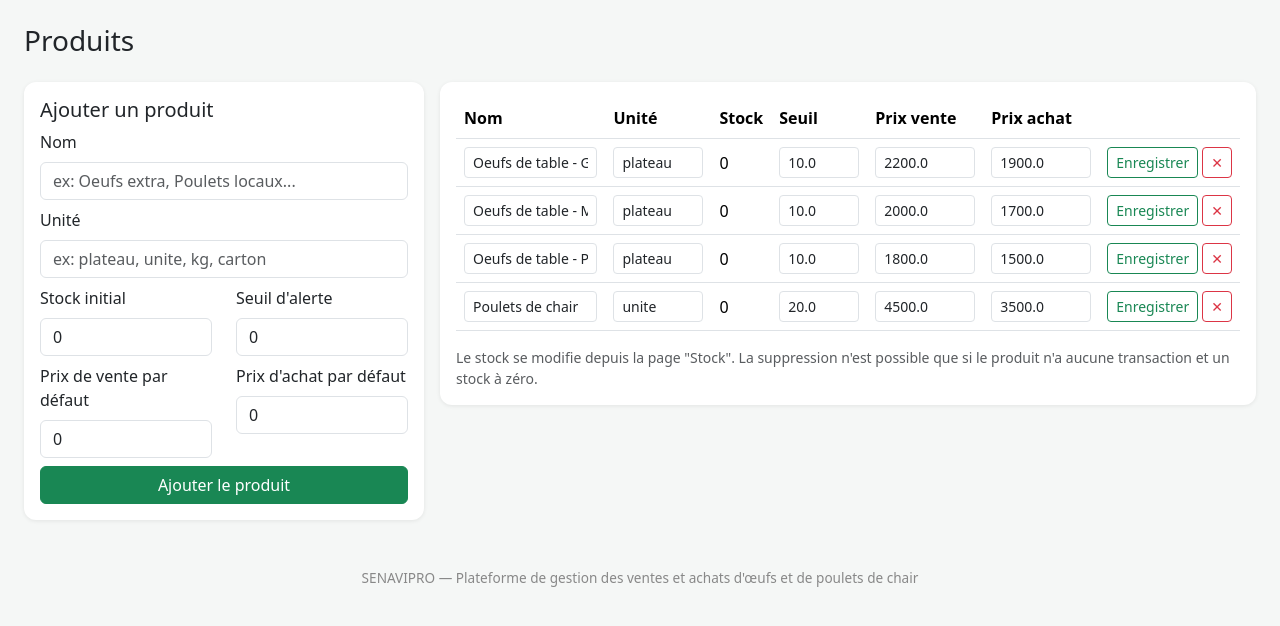
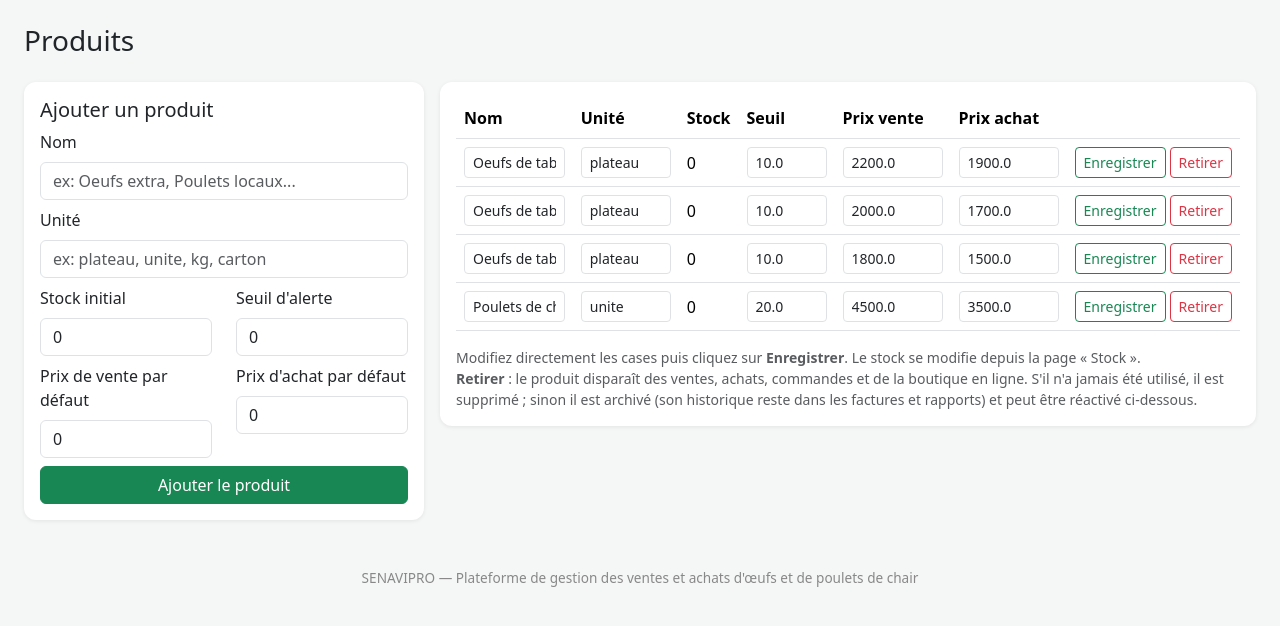
Before and after one commit to Bayegaye/senavipro, a Flask app: page /produits in a window 1280 px wide; the page is wider, and only the part inside the window is pictured. Shown: the part 104-730 px from the top of that part. Run offline with Flask 3, Linux system fonts and the light colour scheme; a user stored in the database is signed in; data comes from the database, SQL or seed files in the repository; parts of the project's set-up code (start-up, migrations or seed data) failed here and were passed over; some libraries are stand-ins or nearby versions.

Commit message:
Produits : retirer (archiver) ou réactiver un produit, renommage des produits par défaut
- Bouton « Retirer » : suppression définitive si le produit n'a jamais servi,
  sinon archivage (masqué des ventes, achats, commandes, pertes et de la
  boutique en ligne, historique conservé) ; section « Produits retirés »
  avec bouton « Réactiver ».
- Les produits par défaut sont repérés par une clé stable (seed_key) : ils
  ne sont plus recréés au démarrage après un renommage ou un retrait.
- Migration automatique des colonnes products.actif et products.seed_key.
- Contrôle des doublons de nom sans tenir compte des majuscules.

Co-Authored-By: Claude Opus 5.5 <noreply@anthropic.com>
Claude-Session: https://claude.ai/code/session_01QDxbY5A4vok2xej1191mkz

```diff
--- a/app.py
+++ b/app.py
@@ -151,6 +151,9 @@ def _ensure_schema_upgrades():
     _ensure_column(inspector, "transactions", "sale_id", "INTEGER")
     _ensure_column(inspector, "orders", "sale_id", "INTEGER")
     _ensure_column(inspector, "orders", "order_group_id", "INTEGER")
+    # Produits : retrait (archivage) et identifiant stable des produits par défaut
+    _ensure_column(inspector, "products", "actif", "BOOLEAN NOT NULL DEFAULT TRUE")
+    _ensure_column(inspector, "products", "seed_key", "VARCHAR(64)")
 
 
 def _ensure_frais_livraison_fixe():
@@ -447,7 +450,7 @@ def commander():
     }
     produits = [
         p for p in (
-            Product.query.filter(Product.prix_vente_defaut > 0)
+            Product.query.filter(Product.prix_vente_defaut > 0, Product.actif.is_(True))
             .order_by(Product.name)
             .all()
         )
@@ -768,7 +771,7 @@ def dashboard():
     dernieres_transactions = (
         Transaction.query.order_by(Transaction.created_at.desc()).limit(8).all()
     )
-    alertes_stock = [p for p in produits if p.stock <= p.seuil_alerte]
+    alertes_stock = [p for p in produits if p.actif and p.stock <= p.seuil_alerte]
 
     return render_template(
         "dashboard.html",
@@ -828,6 +831,9 @@ def _create_transaction(type_):
     product = db.session.get(Product, product_id)
     if not product:
         flash("Produit introuvable.", "danger")
+        return
+    if not product.actif:
+        flash(f"Le produit « {product.name} » est retiré : réactivez-le dans Produits pour l'utiliser.", "danger")
         return
 
     if type_ == "vente" and product.stock < quantity:
@@ -1153,8 +1159,8 @@ def nouvelle_vente():
         for ligne in lignes:
             pid = ligne["product_id"]
             product = db.session.get(Product, pid)
-            if not product:
-                flash("Un des produits sélectionnés est introuvable.", "danger")
+            if not product or not product.actif:
+                flash("Un des produits sélectionnés est introuvable ou retiré.", "danger")
                 return redirect(url_for("nouvelle_vente"))
             produits_par_id[pid] = product
             stock_demande[pid] = stock_demande.get(pid, 0) + ligne["quantity"]
@@ -1276,8 +1282,8 @@ def commandes():
         # retrouve le client existant ou on le crée à la volée.
         client = _get_or_create_client(client_name)
         product = db.session.get(Product, product_id)
-        if not product:
-            flash("Produit introuvable.", "danger")
+        if not product or not product.actif:
+            flash("Produit introuvable ou retiré.", "danger")
             return redirect(url_for("commandes"))
 
         disponible = _stock_disponible(product)
@@ -1736,8 +1742,12 @@ def produits():
 
         if not name or not unit:
             flash("Le nom et l'unité sont obligatoires.", "danger")
-        elif Product.query.filter_by(name=name).first():
-            flash("Un produit avec ce nom existe déjà.", "danger")
+        elif (existant := Product.query.filter(db.func.lower(Product.name) == name.lower()).first()):
+            if existant.actif:
+                flash("Un produit avec ce nom existe déjà.", "danger")
+            else:
+                flash(f"Le produit « {existant.name} » existe déjà mais est retiré : "
+                      "cliquez sur « Réactiver » dans la liste.", "warning")
         else:
             p = Product(
                 name=name, unit=unit, stock=stock_initial, seuil_alerte=seuil_alerte,
@@ -1748,8 +1758,12 @@ def produits():
             flash(f"Produit « {name} » ajouté.", "success")
         return redirect(url_for("produits"))
 
-    liste = Product.query.order_by(Product.name).all()
-    return render_template("produits.html", liste=liste)
+    tous = Product.query.order_by(Product.name).all()
+    return render_template(
+        "produits.html",
+        liste=[p for p in tous if p.actif],
+        retires=[p for p in tous if not p.actif],
+    )
 
 
 @app.route("/produits/<int:pid>/modifier", methods=["POST"])
@@ -1769,6 +1783,11 @@ def modifier_produit(pid):
         flash("Valeurs numériques invalides.", "danger")
         return redirect(url_for("produits"))
 
+    if name and name.lower() != p.name.lower():
+        doublon = Product.query.filter(db.func.lower(Product.name) == name.lower(), Product.id != p.id).first()
+        if doublon:
+            flash(f"Un autre produit s'appelle déjà « {doublon.name} ».", "danger")
+            return redirect(url_for("produits"))
     if name:
         p.name = name
     if unit:
@@ -1781,20 +1800,62 @@ def modifier_produit(pid):
     return redirect(url_for("produits"))
 
 
+def _produit_a_un_historique(p):
+    """Vrai si le produit est utilisé par au moins une vente/achat, une
+    commande ou une perte : il ne peut alors pas être effacé de la base
+    (les factures et rapports en ont besoin), seulement retiré."""
+    return (
+        p.transactions.count() > 0
+        or Order.query.filter_by(product_id=p.id).count() > 0
+        or Loss.query.filter_by(product_id=p.id).count() > 0
+    )
+
+
 @app.route("/produits/<int:pid>/supprimer", methods=["POST"])
 @login_required
 @admin_required
 def supprimer_produit(pid):
+    """Retire un produit de la vente. S'il n'a jamais servi (aucune vente,
+    achat, commande ni perte) et n'est pas un produit par défaut, il est
+    supprimé définitivement ; sinon il est archivé : masqué des formulaires
+    et de la boutique en ligne mais conservé pour l'historique."""
     p = db.session.get(Product, pid)
-    if p:
-        if p.transactions.count() > 0:
-            flash("Impossible de supprimer : des transactions y sont liées à ce produit.", "danger")
-        elif p.stock != 0:
-            flash("Impossible de supprimer : le stock de ce produit n'est pas à zéro.", "danger")
-        else:
-            db.session.delete(p)
-            db.session.commit()
-            flash("Produit supprimé.", "info")
+    if not p:
+        abort(404)
+    if p.stock and p.stock > 0 and request.form.get("confirmer_stock") != "1":
+        flash(
+            f"« {p.name} » a encore {p.stock:g} {p.unit} en stock. "
+            "Videz le stock (page Stock) ou confirmez le retrait.",
+            "warning",
+        )
+        return redirect(url_for("produits"))
+    if _produit_a_un_historique(p) or p.seed_key:
+        p.actif = False
+        db.session.commit()
+        flash(
+            f"Produit « {p.name} » retiré. Il n'apparaît plus dans les ventes, achats, "
+            "commandes ni sur la boutique en ligne ; son historique est conservé. "
+            "Vous pouvez le réactiver à tout moment.",
+            "info",
+        )
+    else:
+        nom = p.name
+        db.session.delete(p)
+        db.session.commit()
+        flash(f"Produit « {nom} » supprimé définitivement.", "info")
+    return redirect(url_for("produits"))
+
+
+@app.route("/produits/<int:pid>/reactiver", methods=["POST"])
+@login_required
+@admin_required
+def reactiver_produit(pid):
+    p = db.session.get(Product, pid)
+    if not p:
+        abort(404)
+    p.actif = True
+    db.session.commit()
+    flash(f"Produit « {p.name} » réactivé.", "success")
     return redirect(url_for("produits"))
 
 
@@ -1924,8 +1985,8 @@ def pertes():
             return redirect(url_for("pertes"))
 
         product = db.session.get(Product, product_id)
-        if not product:
-            flash("Produit introuvable.", "danger")
+        if not product or not product.actif:
+            flash("Produit introuvable ou retiré.", "danger")
             return redirect(url_for("pertes"))
 
         if product.stock < quantity:
@@ -2079,7 +2140,8 @@ def stock():
             flash(f"Stock de {product.name} mis à jour.", "success")
         return redirect(url_for("stock"))
 
-    produits = Product.query.order_by(Product.name).all()
+    # Les produits retirés n'apparaissent que s'il leur reste du stock.
+    produits = [p for p in Product.query.order_by(Product.name).all() if p.actif or p.stock]
     return render_template("stock.html", produits=produits)
 
 
--- a/templates/commandes.html
+++ b/templates/commandes.html
@@ -21,7 +21,7 @@
         <div class="mb-2">
           <label class="form-label">Produit</label>
           <select name="product_id" id="product_id" class="form-select" required>
-            {% for p in produits %}
+            {% for p in produits if p.actif %}
               <option value="{{ p.id }}" data-price="{{ p.prix_vente_defaut }}">{{ p.name }} (disponible : {{ '%.0f'|format(disponibilites.get(p.id, 0)) }} {{ p.unit }})</option>
             {% endfor %}
           </select>
@@ -133,7 +133,7 @@
                     <div class="mb-2">
                       <label class="form-label">Produit</label>
                       <select name="product_id" class="form-select" required>
-                        {% for p in produits %}
+                        {% for p in produits if p.actif or p.id == o.product_id %}
                           <option value="{{ p.id }}" {% if p.id==o.product_id %}selected{% endif %}>{{ p.name }}</option>
                         {% endfor %}
                       </select>
--- a/templates/dashboard.html
+++ b/templates/dashboard.html
@@ -85,7 +85,7 @@
       <table class="table table-sm mb-0">
         <thead><tr><th>Produit</th><th>Stock</th><th>Unité</th></tr></thead>
         <tbody>
-        {% for p in produits %}
+        {% for p in produits if p.actif %}
           <tr class="{% if p.stock <= p.seuil_alerte %}table-warning{% endif %}">
             <td>{{ p.name }}</td>
             <td>{{ '%.0f'|format(p.stock) }}</td>
--- a/templates/pertes.html
+++ b/templates/pertes.html
@@ -12,7 +12,7 @@
         <div class="mb-2">
           <label class="form-label">Produit</label>
           <select name="product_id" class="form-select" required>
-            {% for p in produits %}
+            {% for p in produits if p.actif %}
               <option value="{{ p.id }}">{{ p.name }} (stock: {{ '%.0f'|format(p.stock) }} {{ p.unit }})</option>
             {% endfor %}
           </select>
@@ -96,7 +96,7 @@
                     <div class="mb-2">
                       <label class="form-label">Produit</label>
                       <select name="product_id" class="form-select" required>
-                        {% for p in produits %}
+                        {% for p in produits if p.actif or p.id == l.product_id %}
                           <option value="{{ p.id }}" {% if p.id==l.product_id %}selected{% endif %}>{{ p.name }}</option>
                         {% endfor %}
                       </select>
--- a/templates/produits.html
+++ b/templates/produits.html
@@ -61,22 +61,56 @@
             <td><input type="text" inputmode="decimal" step="any" name="prix_achat_defaut" value="{{ p.prix_achat_defaut }}" form="edit-{{ p.id }}" class="form-control form-control-sm" style="width:100px"></td>
             <td class="d-flex gap-1">
               <button class="btn btn-sm btn-outline-success" type="submit" form="edit-{{ p.id }}">Enregistrer</button>
-              <button class="btn btn-sm btn-outline-danger" type="submit" form="del-{{ p.id }}">✕</button>
+              <button class="btn btn-sm btn-outline-danger" type="submit" form="del-{{ p.id }}" title="Retirer ce produit">Retirer</button>
             </td>
           </tr>
         {% else %}
-          <tr><td colspan="7" class="text-muted">Aucun produit.</td></tr>
+          <tr><td colspan="7" class="text-muted">Aucun produit actif. Ajoutez-en un avec le formulaire.</td></tr>
         {% endfor %}
         </tbody>
       </table>
       </div>
-      <p class="text-muted small mb-0">Le stock se modifie depuis la page "Stock". La suppression n'est possible que si le produit n'a aucune transaction et un stock à zéro.</p>
+      <p class="text-muted small mb-0">
+        Modifiez directement les cases puis cliquez sur <strong>Enregistrer</strong>. Le stock se modifie depuis la page « Stock ».<br>
+        <strong>Retirer</strong> : le produit disparaît des ventes, achats, commandes et de la boutique en ligne.
+        S'il n'a jamais été utilisé, il est supprimé ; sinon il est archivé (son historique reste dans les factures et rapports)
+        et peut être réactivé ci-dessous.
+      </p>
     </div>
+
+    {% if retires %}
+    <div class="card card-stat p-3 mt-3">
+      <h5 class="mb-2">Produits retirés</h5>
+      <div class="table-responsive">
+      <table class="table table-sm align-middle mb-0">
+        <thead><tr><th>Nom</th><th>Unité</th><th>Stock</th><th>Prix vente</th><th></th></tr></thead>
+        <tbody>
+        {% for p in retires %}
+          <tr class="text-muted">
+            <td>{{ p.name }}</td>
+            <td>{{ p.unit }}</td>
+            <td>{{ '%.0f'|format(p.stock) }}</td>
+            <td>{{ '%.0f'|format(p.prix_vente_defaut or 0) }}</td>
+            <td class="text-end">
+              <form method="POST" action="{{ url_for('reactiver_produit', pid=p.id) }}" class="d-inline">
+                <button class="btn btn-sm btn-outline-success" type="submit">Réactiver</button>
+              </form>
+            </td>
+          </tr>
+        {% endfor %}
+        </tbody>
+      </table>
+      </div>
+    </div>
+    {% endif %}
   </div>
 </div>
 
 {% for p in liste %}
 <form id="edit-{{ p.id }}" method="POST" action="{{ url_for('modifier_produit', pid=p.id) }}"></form>
-<form id="del-{{ p.id }}" method="POST" action="{{ url_for('supprimer_produit', pid=p.id) }}" onsubmit="return confirm('Supprimer ce produit ?');"></form>
+<form id="del-{{ p.id }}" method="POST" action="{{ url_for('supprimer_produit', pid=p.id) }}"
+      onsubmit="return confirm({{ ('Retirer le produit « ' ~ p.name ~ ' » ?' ~ (' Il reste ' ~ ('%g'|format(p.stock)) ~ ' ' ~ p.unit ~ ' en stock.' if p.stock > 0 else ''))|tojson|forceescape }});">
+  {% if p.stock > 0 %}<input type="hidden" name="confirmer_stock" value="1">{% endif %}
+</form>
 {% endfor %}
 {% endblock %}
--- a/templates/transactions.html
+++ b/templates/transactions.html
@@ -26,7 +26,7 @@
         <div class="mb-2">
           <label class="form-label">Produit</label>
           <select name="product_id" id="product_id" class="form-select" required>
-            {% for p in produits %}
+            {% for p in produits if p.actif %}
               <option value="{{ p.id }}" data-price="{{ p.prix_vente_defaut if type_=='vente' else p.prix_achat_defaut }}">{{ p.name }} (stock: {{ '%.0f'|format(p.stock) }} {{ p.unit }})</option>
             {% endfor %}
           </select>
@@ -150,7 +150,7 @@
                     <div class="mb-2">
                       <label class="form-label">Produit</label>
                       <select name="product_id" class="form-select" required>
-                        {% for p in produits %}
+                        {% for p in produits if p.actif or p.id == t.product_id %}
                           <option value="{{ p.id }}" {% if p.id==t.product_id %}selected{% endif %}>{{ p.name }}</option>
                         {% endfor %}
                       </select>
--- a/templates/vente_nouvelle.html
+++ b/templates/vente_nouvelle.html
@@ -68,7 +68,7 @@
     <td>
       <select name="product_id[]" class="form-select form-select-sm produit-select" required>
         <option value="">— Choisir un produit —</option>
-        {% for p in produits %}
+        {% for p in produits if p.actif %}
           <option value="{{ p.id }}" data-price="{{ p.prix_vente_defaut }}" data-stock="{{ p.stock }}" data-unit="{{ p.unit }}">
             {{ p.name }} (stock: {{ '%.0f'|format(p.stock) }} {{ p.unit }})
           </option>
```
Also changed, not shown: models.py (+7 -0 lines), seed.py (+16 -7 lines).
